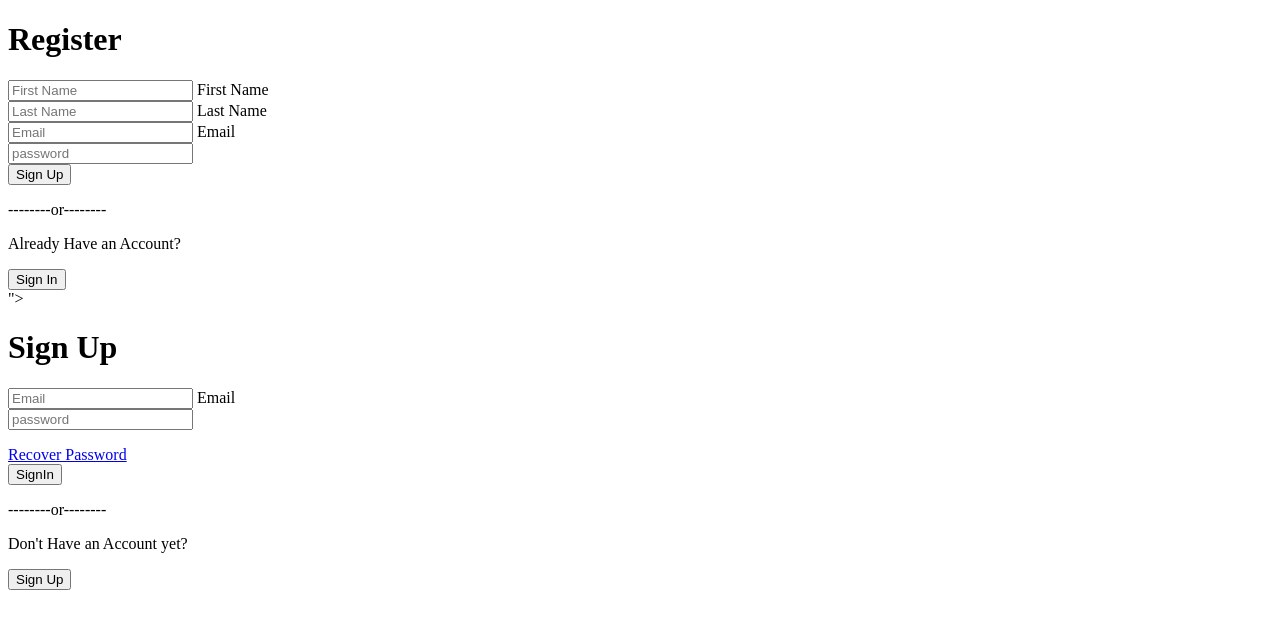
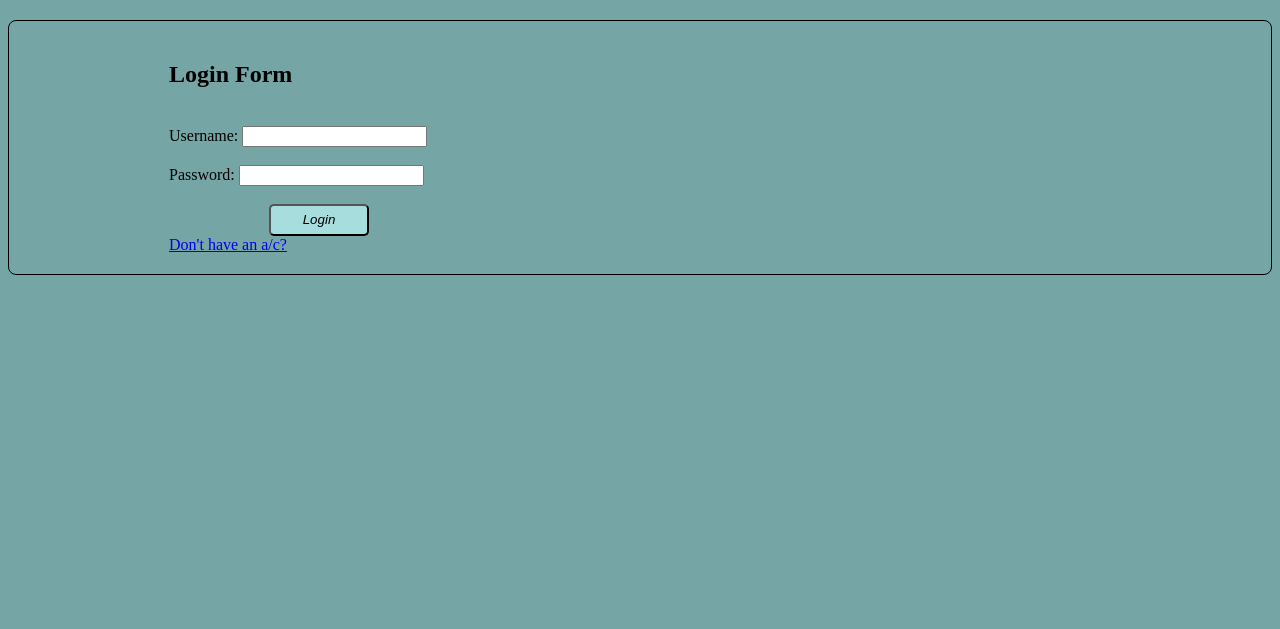
Before and after one commit to Briankosgei/alx-system_engineering-devops, a PHP site: page /login.html in a window 1280 px wide. Shown: the top 629 px of the page. Run offline with PHP 8.4, Linux system fonts and the light colour scheme.

Commit message:
Add files via upload

```diff
--- a/login.html
+++ b/login.html
@@ -3,77 +3,26 @@
 <head>
     <meta charset="UTF-8">
     <meta name="viewport" content="width=device-width, initial-scale=1.0">
-    <title>Register & Login</title>
+    <title>Login here</title>
     <link rel="stylesheet" href="style.css">
-    <div class="container" id="signup" style="display: none;"></div>
-    <h1 class="form-title">Register</h1>
-    <form method="post" action="">
-        <div class="input-group">
-            <i class="fas fa-user"></i>
-            <input type="text" name="fname" id="fname" placeholder="First Name" required>
-            <label for="fname">First Name</label>
+</head>
+<body class="yolo">
+    <h2 class="form">Login Form</h2><br>
+    <form>
+        <label for="username">Username:</label>
+        <input type="text"  name="username" required>
+        <br><br>
+
+        <label for="password">Password:</label>
+        <input name="password" required type="password">
+        <br><br>
+
+        <div class="btndiv">
+            <input type="submit" value="Login" class="aj"><br>
         </div>
-        <div class="input-group">
-            <i class="fa-user"></i>
-            <input type="text" name="lname" id="lname" placeholder="Last Name" required>
-            <label for="lname">Last Name</label>
-        </div>
-        <div class="input-group">
-            <i class="fas fa-envelop"></i>
-            <input type="email" name="email" id="email" placeholder="Email" required>
-            <label for="Email"> Email</label>
-        </div>
-        <div class="input-group">
-            <i class="fas fa-lock"></i>
-            <input type="password" id="password" placeholder="password" required>
-        </div>
-        <div class="input-group">
-            <input type="submit" class="btn" value="Sign Up" name="signup">
-            <form>
-                <p class="or">
-                    --------or--------
-                </p>
-                <div class="link">
-                    <p> Already Have an Account?</p>
-                    <button id="signinButton">Sign In</button>
-                </div>
-            </form>
-        </div>
-    </form>">
-</head>
-<body>
-    <div class="container" id="signin"></div>
-    <h1 class="form-title">Sign Up</h1>
-    <form method="post" action="">
 
-        <div class="input-group">
-            <i class="fas fa-envelop"></i>
-            <input type="email" name="email" id="email" placeholder="Email" required>
-            <label for="Email"> Email</label>
-        </div>
-        <div class="input-group">
-            <i class="fas fa-lock"></i>
-            <input type="password" id="password" placeholder="password" required>
-        </div>
-        <p class="recovery"></p>
-        <a href="#">Recover Password</a>
-        <div class="input-group">
-            <input type="submit" class="btn" value="SignIn" name="signin">
-            <form>
-                <p class="or">
-                    --------or--------
-                </p>
-                <div class="icons">
-                    <i class="fab fa-google"></i>
-                    <i class="fab fa-facebook"></i>
-                </div>
-                <div class="link">
-                    <p> Don't Have an Account yet?</p>
-                    <button id="signupButton">Sign Up</button>
-                </div>
-            </form>
-        </div>
+        <a href="register.html">Don't have an a/c?</a>
     </form>
-    <script src="script.js"></script>
+
 </body>
 </html>
--- a/style.css
+++ b/style.css
@@ -1,13 +1,80 @@
-table, th, td {
-    border: 1px solid;
-    border-collapse: collapse;
+.logo{
+    display: flex;
+    align-items: center;
+    justify-items: center;
+    gap: 5px;
+}
+
+.image{
     border-radius: 10px;
-    align-content: center;
+    width: 50px;
+    height: 50px;
+}
+
+.tb{
+    background-color: rgb(38, 46, 46);
+    padding: 60px;
+    margin: 30px 75px;
+    font-style: italic;
+    inline-size: 20px;
+    font-size: larger;
+}
+
+.container{
+    width: 100%;
+    height: 100vh;
+    display: flex;
+    justify-content: center;
     align-items: center;
-    padding: 5%;
+    gap: 20px;
+    flex-wrap: wrap;
+}
+
+.card{
+    width: 300px;
+    height: 200px;
+    border-radius: 20px;
+}
+
+.doz{
+    background-color: rgb(140, 165, 165);
+    border: solid black;
+    border-radius: 10px;
+}
+
+.yolo{
+    background-color: rgb(117, 165, 165);
+    justify-content: center;
+    border: 0.5px solid black;
+    border-radius: 8px;
+    padding: 20px;
+    margin-top: 20px;
+    padding-left: 20vh;
+}
+
+.oz{
+    background-color: rgb(117, 165, 165);
+    border: 0.5px solid black;
+    border-radius: 9px;
+    padding: 20px;
+    margin-top: 20px;
+    padding-left: 20vh;
+}
+
+
+.aj{
+    background-color: rgb(168, 221, 221);
+    width: 100px;
+    height: 4vh;
+    border-radius: 5px;
+    justify-content: center;
+    font-style: italic;
+    margin: 0 auto;
+    position: relative;
+    left: 100px;
 
 }
 
-th, td {
-    background-color: #96d4d4;
+.btndiv{
+    position: relative;
 }
```
Also changed, not shown: images.html (added, +22 -0 lines), index.html (added, +29 -0 lines), register.html (added, +42 -0 lines), table.html (added, +50 -0 lines).
